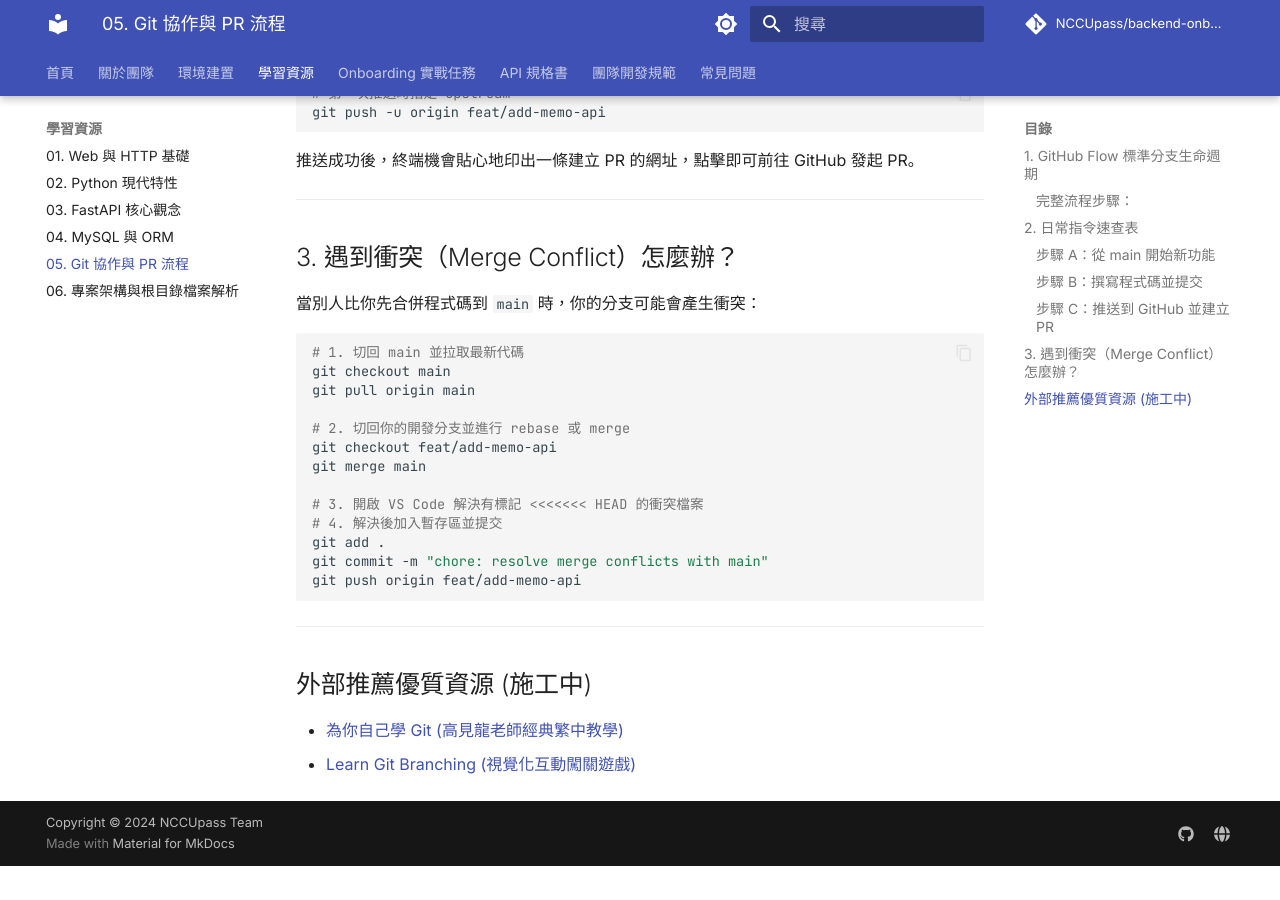
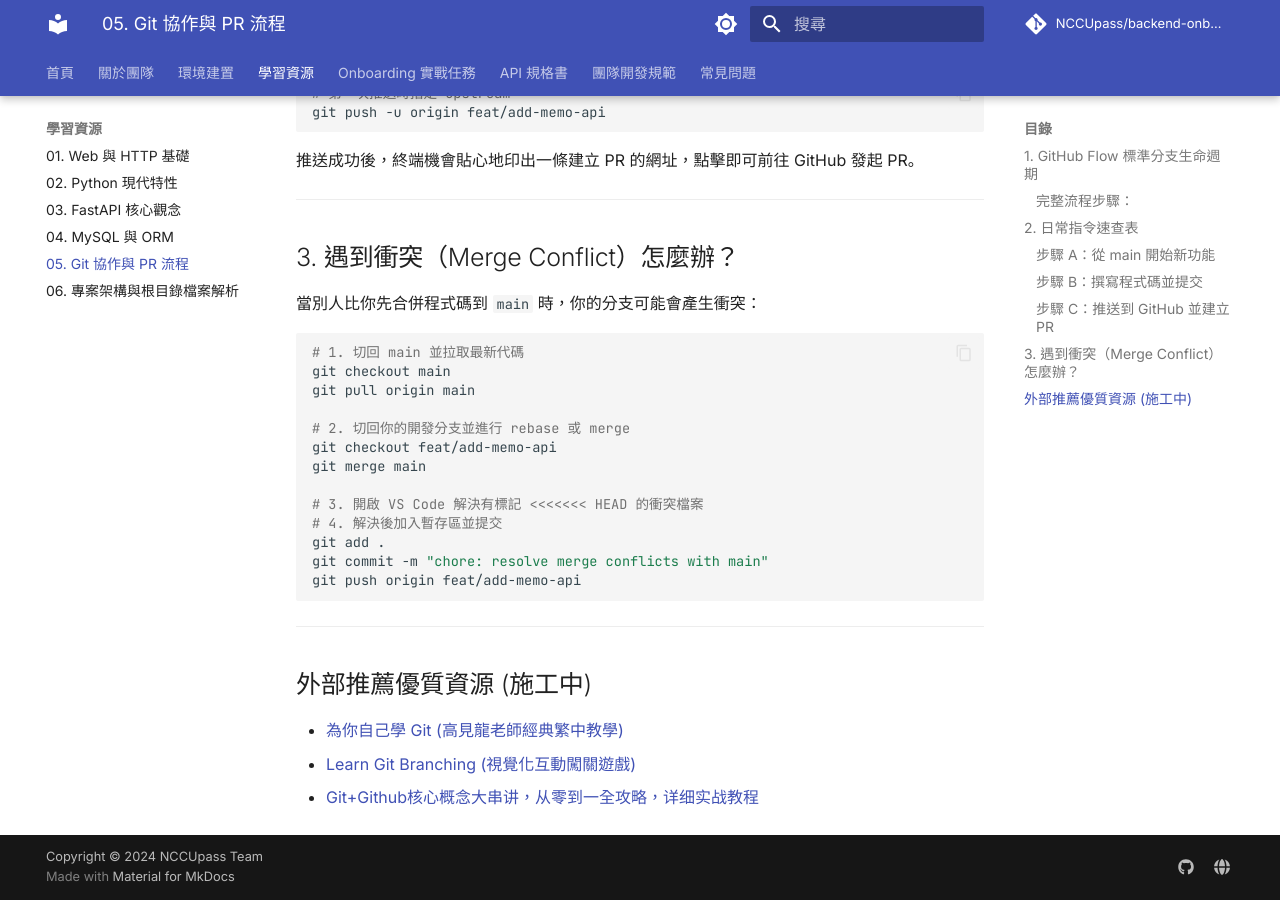
Before and after one commit to ralin3233/nccupass-backend-onbroading-task, an MkDocs documentation site: the page built from docs/roadmap/05-git-workflow.md, in a window 1280 px wide and 900 px high, scrolled down 1509 px. Built offline with MkDocs 1.6.1 and Material for MkDocs 9.7.7, drawn with Linux system fonts in a browser that asks for light colours; comment, search, counter and statistics services are not loaded; before the commit the page ends 2375 px from its top, so only the background shows below that.

Commit message:
feat: add recommend learning links

```diff
--- a/docs/roadmap/05-git-workflow.md
+++ b/docs/roadmap/05-git-workflow.md
@@ -88,3 +88,4 @@ git push origin feat/add-memo-api
 ## 外部推薦優質資源 (施工中)
 - [為你自己學 Git (高見龍老師經典繁中教學)](https://gitbook.tw/)
 - [Learn Git Branching (視覺化互動闖關遊戲)](https://learngitbranching.js.org/?locale=zh_TW)
+- [Git+Github核心概念大串讲，从零到一全攻略，详细实战教程](https://www.bilibili.com/video/BV1ySLc6QEcB/?share_source=copy_web&vd_source=d3acd1a0c44de5a210db2038fc657e1c)
```
Also changed, not shown: docs/roadmap/03-fastapi-core.md (+1 -0 lines).
